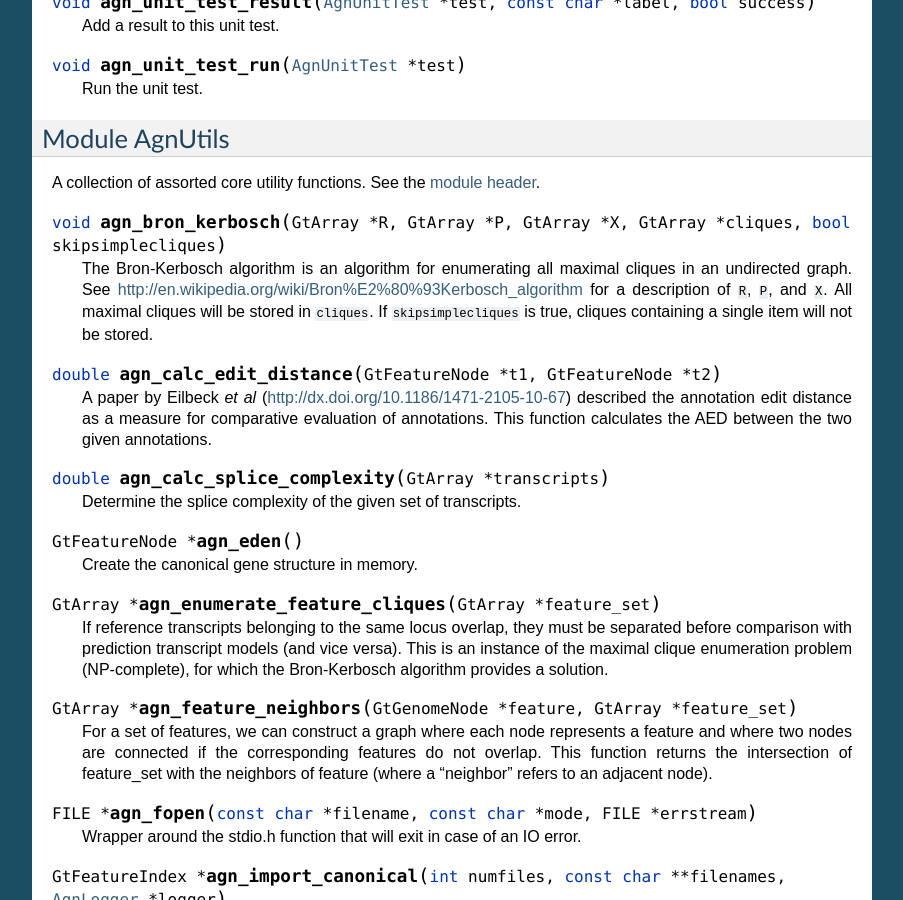
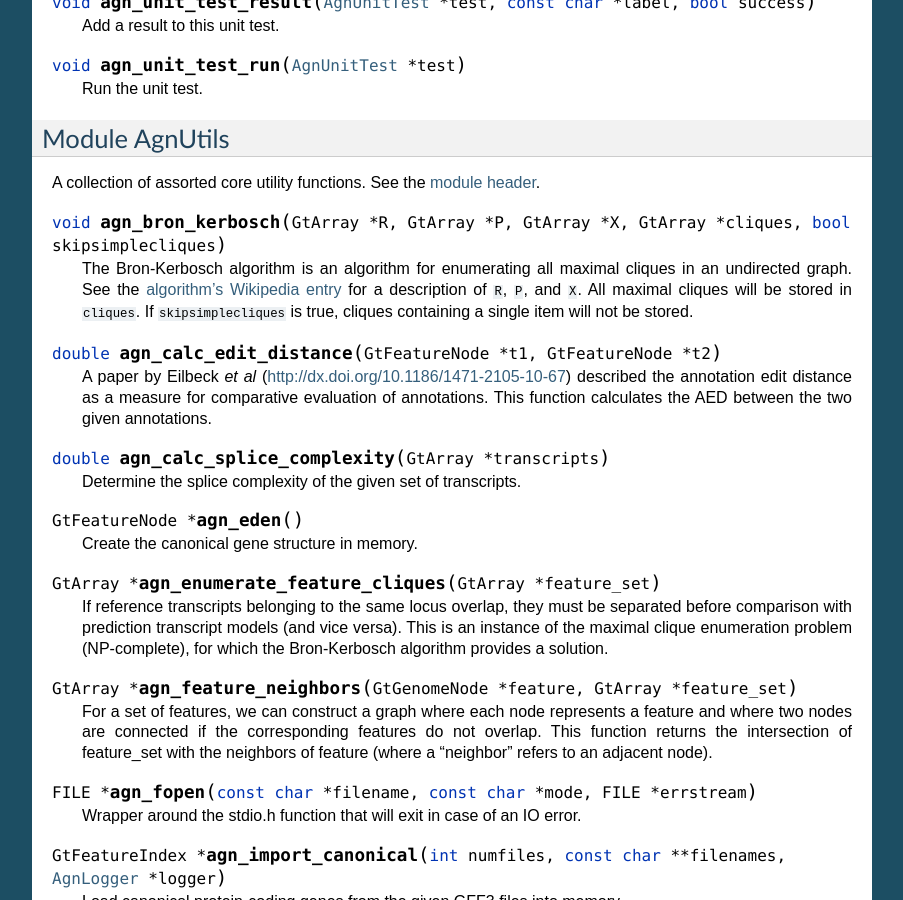
Before and after one commit to BrendelGroup/AEGeAn, a Sphinx documentation site: the page built from docs/api.rst, in a window 1280 px wide and 900 px high, scrolled down 14171 px. Shown: the whole window, without its empty margins (198-1101 px from the left). Built offline with Sphinx 7.4.7, drawn with Linux system fonts in a browser that asks for light colours.

Commit message:
Small doc update

```diff
--- a/docs/api.rst
+++ b/docs/api.rst
@@ -735,7 +735,7 @@ A collection of assorted core utility functions. See the `module header <https:/
 
 .. c:function:: void agn_bron_kerbosch( GtArray *R, GtArray *P, GtArray *X, GtArray *cliques, bool skipsimplecliques )
 
-  The Bron-Kerbosch algorithm is an algorithm for enumerating all maximal cliques in an undirected graph. See http://en.wikipedia.org/wiki/Bron%E2%80%93Kerbosch_algorithm for a description of ``R``, ``P``, and ``X``. All maximal cliques will be stored in ``cliques``. If ``skipsimplecliques`` is true, cliques containing a single item will not be stored.
+  The Bron-Kerbosch algorithm is an algorithm for enumerating all maximal cliques in an undirected graph. See the `algorithm's Wikipedia entry <http://en.wikipedia.org/wiki/Bron%E2%80%93Kerbosch_algorithm>`_ for a description of ``R``, ``P``, and ``X``. All maximal cliques will be stored in ``cliques``. If ``skipsimplecliques`` is true, cliques containing a single item will not be stored.
 
 .. c:function:: double agn_calc_edit_distance(GtFeatureNode *t1, GtFeatureNode *t2)
 
```
Also changed, not shown: 1 other file.
